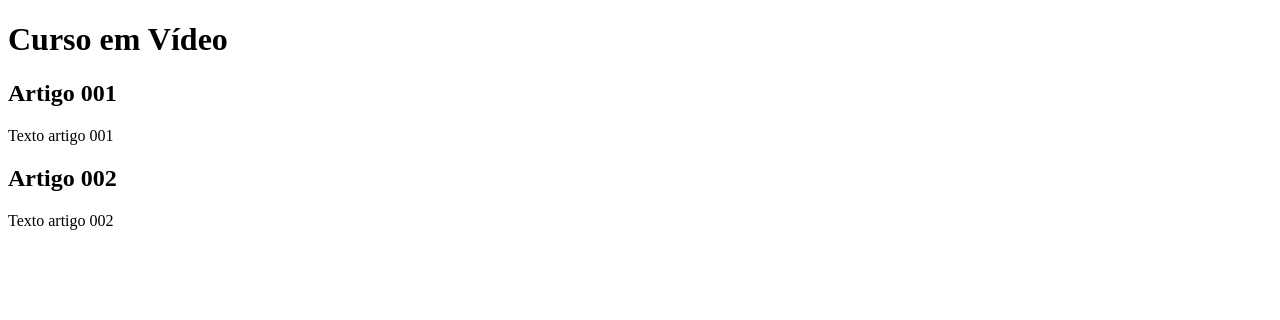
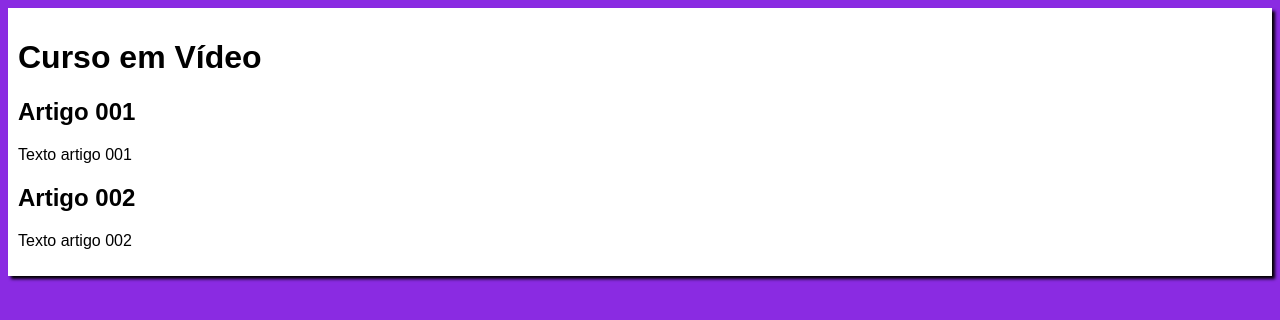
Before and after one commit to eliandrorodrigues/projeto-site, a plain HTML site: page index.html in a window 1280 px wide. Drawn offline with Linux system fonts and the light colour scheme.

Commit message:
iniciei o design

```diff
--- /dev/null
+++ b/estilo/style.css
@@ -0,0 +1,14 @@
+*{
+    font-family: Arial, Helvetica, sans-serif;
+}
+
+body{
+    background-color: blueviolet;
+}
+
+main{
+    background-color: white;
+    padding: 10px;
+    margin: auto;
+    box-shadow: 3px 3px 3px black;
+}
--- a/index.html
+++ b/index.html
@@ -3,6 +3,7 @@
 <head>
     <meta charset="UTF-8">
     <meta name="viewport" content="width=device-width, initial-scale=1.0">
+    <link rel="stylesheet" href="estilo/style.css">
     <title>Curso em Vídeo</title>
 </head>
 <body>
```
